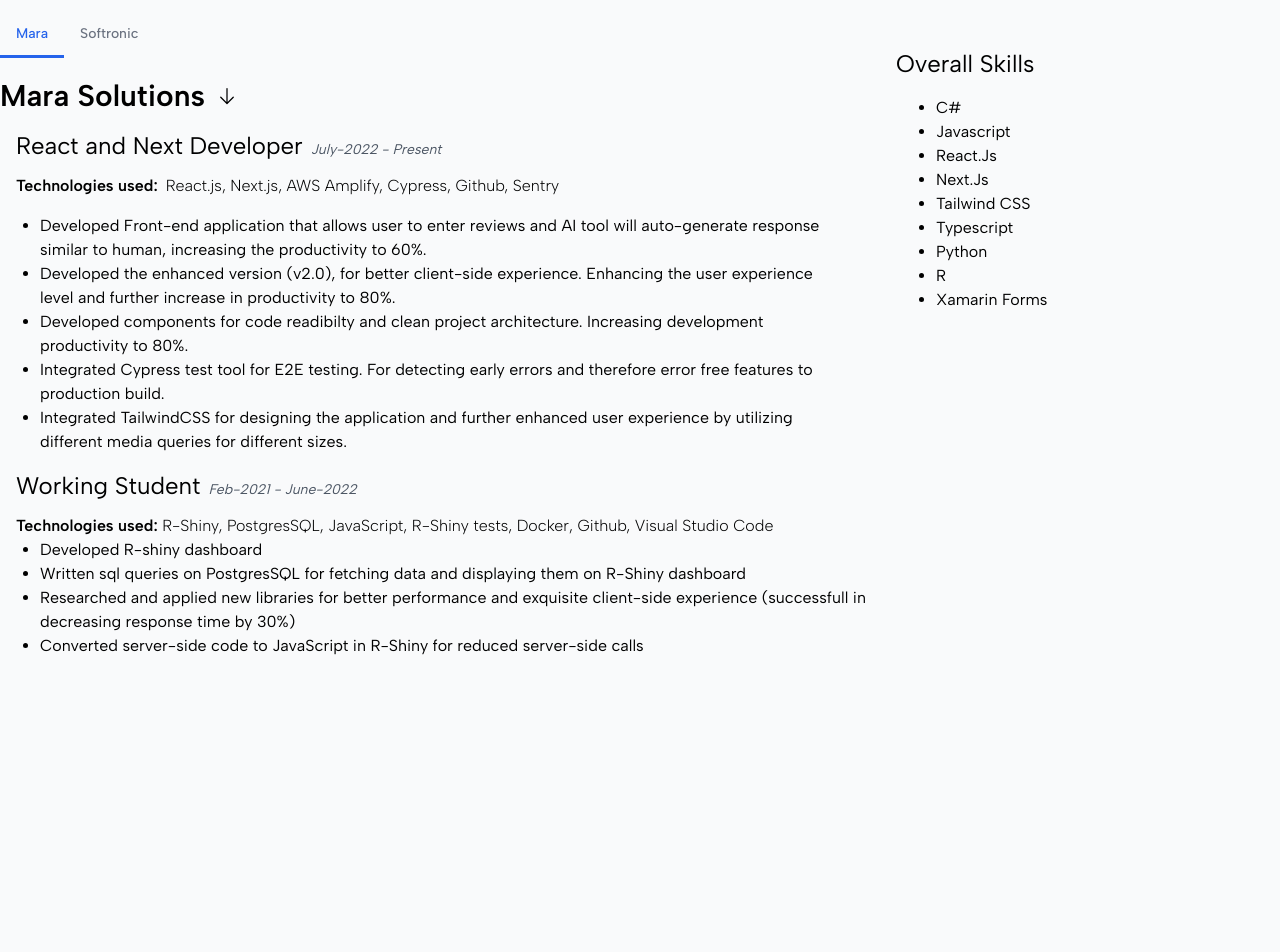
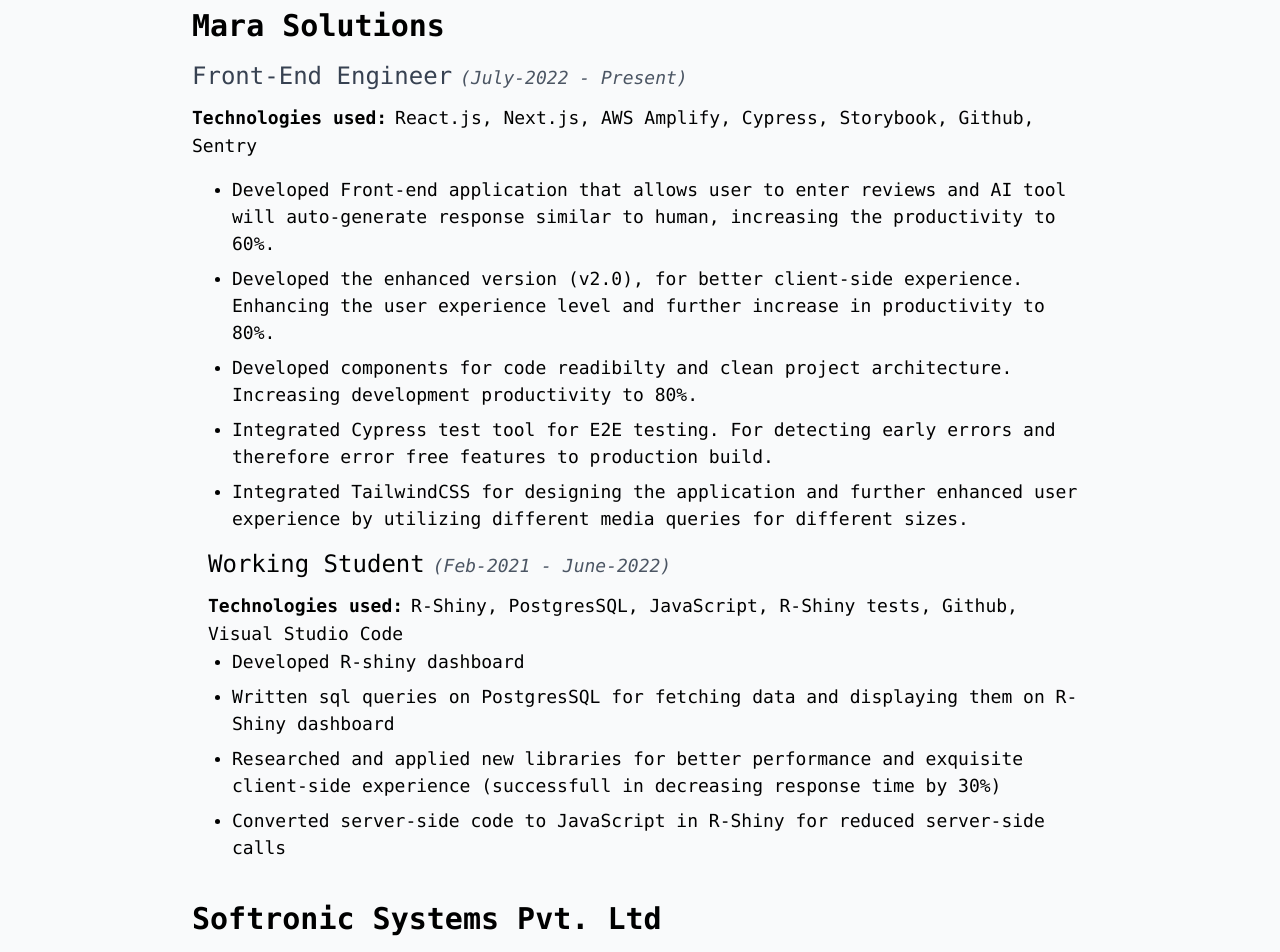
Before and after one commit to SheikhAfham-1993/myportfolio, a Next.js app: page /professional in a window 1280 px wide. Shown: the part 80-1032 px from the top of the page. Before the commit the page ends 800 px from the top, so only its background shows below. Built offline with nearby package versions, Linux system fonts and the light colour scheme.

Commit message:
added Professional section

```diff
--- a/app/Techstack/Techstack.js
+++ b/app/Techstack/Techstack.js
@@ -66,7 +66,7 @@
       <code className="text-2xl text-gray-700 font-semibold">Tech-stack</code>
       <ul className="list-disc px-5">
         {techStack.map((stack) => (
-          <li key={stack.id} className="cursor-pointer">
+          <li key={stack.id} className="cursor-pointer text-lg font-normal">
             <code>{stack.tippyContent}</code>
           </li>
         ))}
--- a/app/endorsments/page.js
+++ b/app/endorsments/page.js
@@ -7,7 +7,7 @@
     <Section>
       <div className="flex flex-col gap-y-6 max-w-4xl">
         <code className="text-2xl md:text-4xl text-gray-700 font-semibold">
-          {'<Colleagues I worked with />'}
+          {'<Endorsments />'}
         </code>
         <div className="grid grid-cols-1 md:grid-cols-2 gap-6">
           {myEndorsments.slice(0, 4).map((references, index) => (
--- a/app/professional/page.js
+++ b/app/professional/page.js
@@ -1,93 +1,16 @@
 'use client' // This is a client component
 
-import React, { useState } from 'react'
 import Mara from '@/components/Professional/Mara'
 import Softronic from '@/components/Professional/Softronic'
-import { classNames } from '@/lib/functions'
+import React from 'react'
 
 const Professional = () => {
-  const [activeTab, setActiveTab] = useState('#Mara')
-  const [tabs, setTabs] = useState([
-    {
-      name: 'Mara',
-      href: '#Mara',
-      current: true,
-    },
-    {
-      name: 'Softronic',
-      href: '#Softronic',
-      current: false,
-    },
-  ])
-
-  const switchTab = (e) => {
-    try {
-      setTabs(
-        tabs.map((tab) => {
-          if (tab.href == e) {
-            tab.current = true
-          } else {
-            tab.current = false
-          }
-          return tab
-        })
-      )
-
-      setActiveTab(e)
-    } catch (e) {
-      // console.log(e)
-    }
-  }
-
-  const returnAnchorTag = (tab) => {
-    return (
-      <a
-        key={tab.name}
-        href={tab.href}
-        onClick={() => switchTab(tab.href)}
-        className={classNames(
-          tab.current
-            ? 'border-blue-600 text-blue-600'
-            : 'border-transparent text-gray-500 hover:border-gray-300 hover:text-gray-700',
-          'group inline-flex items-center border-b-[3px] pt-4 pb-[11px] px-4 text-sm font-medium'
-        )}
-      >
-        <span className="whitespace-nowrap">{tab.name}</span>
-      </a>
-    )
-  }
-
   return (
-    <div className="flex flex-row w-full relative">
-      <div className="w-[70%] flex-1">
-        <nav>
-          <div className="flex flex-row flex-grow">
-            {tabs.map((tab, index) => (
-              <React.Fragment key={index}>
-                {returnAnchorTag(tab)}
-              </React.Fragment>
-            ))}
-          </div>
-        </nav>
-        <div className="py-5 w-[70%]">
-          {activeTab === '#Mara' && <Mara />}
-          {activeTab === '#Softronic' && <Softronic />}
-        </div>
-      </div>
-      <div className="w-[30%] flex-none fixed right-0 top-32">
-        <div className="flex flex-col gap-y-4">
-          <span className="text-2xl">Overall Skills</span>
-          <ul className="list-disc ml-10">
-            <li>C#</li>
-            <li>Javascript</li>
-            <li>React.Js</li>
-            <li>Next.Js</li>
-            <li>Tailwind CSS</li>
-            <li>Typescript</li>
-            <li>Python</li>
-            <li>R</li>
-            <li>Xamarin Forms</li>
-          </ul>
+    <div className="w-full flex flex-col">
+      <div className="flex justify-center w-full px-5 sm:px-14">
+        <div className="w-full flex flex-col max-w-4xl gap-y-10">
+          <Mara />
+          <Softronic />
         </div>
       </div>
     </div>
--- a/components/Modal/Modal.js
+++ b/components/Modal/Modal.js
@@ -45,14 +45,14 @@
                 leaveTo="opacity-0 scale-95"
               >
                 <Dialog.Panel
-                  className={`w-full lg:w-2/3 px-6 py-4 transform rounded-2xl bg-gray-200  text-left align-middle shadow-xl transition-all`}
+                  className={`w-full lg:w-2/5 px-6 py-4 transform rounded-2xl bg-gray-200  text-left align-middle shadow-xl transition-all`}
                 >
                   <Dialog.Title
                     as="h3"
                     className="text-lg font-bold leading-6 text-gray-700 pb-5"
                   >
                     <div className="flex flex-row">
-                      <code className="flex-none">Get in touch</code>
+                      <code className="flex-none text-xl">Get in touch</code>
                       <div className="flex-1 flex justify-end">
                         <XCircleIcon
                           onClick={closeModal}
--- a/components/Professional/Mara.js
+++ b/components/Professional/Mara.js
@@ -4,52 +4,62 @@
   return (
     <div className="flex flex-col gap-y-4">
       <div className="text-3xl font-semibold flex flex-row items-center space-x-3">
-        <span>Mara Solutions</span>
-        <Tippy content={'From recent to old'}>
-          <ArrowDownIcon className="inline-block h-5 w-5 focus:outline-none" />
-        </Tippy>
+        <code>Mara Solutions</code>
       </div>
 
       {/* React and Next js Developer */}
-      <div className="flex flex-col ">
-        <div className="ml-4">
-          <span className="text-2xl">React and Next Developer</span>
-          <span className="italic text-sm text-gray-600 ml-2">
-            July-2022 - Present
-          </span>
+      <div className="flex flex-col">
+        <div>
+          <code className="text-2xl text-gray-700">Front-End Engineer</code>
+          <code className="italic text-lg text-gray-600 ml-2 font-normal">
+            (July-2022 - Present)
+          </code>
           <div className="flex flex-row flex-wrap w-full gap-x-1 pt-3">
             <div className="inline-block">
-              <span className="font-semibold mr-2">Technologies used:</span>
-              <span className="font-light">
-                React.js, Next.js, AWS Amplify, Cypress, Github, Sentry
-              </span>
+              <code className="font-semibold mr-2 text-lg">
+                Technologies used:
+              </code>
+              <code className="text-lg">
+                React.js, Next.js, AWS Amplify, Cypress, Storybook, Github,
+                Sentry
+              </code>
             </div>
           </div>
         </div>
 
-        <ul className="list-disc ml-10 pt-4 w-[800px]">
+        <ul className="list-disc ml-10 pt-4 space-y-2">
           <li>
+            <code className="text-lg leading-normal">
               Developed Front-end application that allows user to enter reviews
-            and AI tool will auto-generate response similar to human, increasing
-            the productivity to 60%.
+              and AI tool will auto-generate response similar to human,
+              increasing the productivity to 60%.
+            </code>
           </li>
           <li>
+            <code className="text-lg leading-normal">
               Developed the enhanced version (v2.0), for better client-side
-            experience. Enhancing the user experience level and further increase
-            in productivity to 80%.
+              experience. Enhancing the user experience level and further
+              increase in productivity to 80%.
+            </code>
           </li>
           <li>
+            <code className="text-lg leading-normal">
               Developed components for code readibilty and clean project
               architecture. Increasing development productivity to 80%.
+            </code>
           </li>
           <li>
+            <code className="text-lg leading-normal">
               Integrated Cypress test tool for E2E testing. For detecting early
               errors and therefore error free features to production build.
+            </code>
           </li>
           <li>
+            <code className="text-lg leading-normal">
               Integrated TailwindCSS for designing the application and further
               enhanced user experience by utilizing different media queries for
               different sizes.
+            </code>
           </li>
         </ul>
       </div>
@@ -57,33 +67,45 @@
       {/* Section Working Student */}
       <div className="inline-block">
         <div className="ml-4">
-          <span className="text-2xl">Working Student</span>
-          <span className="italic text-sm text-gray-600 ml-2">
-            Feb-2021 - June-2022
-          </span>
-          <div className="font-semibold pt-3">
-            Technologies used:{' '}
-            <span className="font-light">
-              R-Shiny, PostgresSQL, JavaScript, R-Shiny tests, Docker, Github,
-              Visual Studio Code
-            </span>
+          <code className="text-2xl">Working Student</code>
+          <code className="italic text-lg text-gray-600 ml-2 font-normal">
+            (Feb-2021 - June-2022)
+          </code>
+          <div className="pt-3">
+            <code className="font-semibold mr-2 text-lg">
+              Technologies used:
+            </code>
+            <code className="text-lg">
+              R-Shiny, PostgresSQL, JavaScript, R-Shiny tests, Github, Visual
+              Studio Code
+            </code>
           </div>
         </div>
 
-        <ul className="list-disc ml-10">
-          <li>Developed R-shiny dashboard</li>
+        <ul className="list-disc ml-10 space-y-2">
           <li>
-            Written sql queries on PostgresSQL for fetching data and displaying
-            them on R-Shiny dashboard
+            <code className="text-lg leading-normal">
+              Developed R-shiny dashboard{' '}
+            </code>
           </li>
           <li>
-            Researched and applied new libraries for better performance and
-            exquisite client-side experience (successfull in decreasing response
-            time by 30%)
+            <code className="text-lg leading-normal">
+              Written sql queries on PostgresSQL for fetching data and
+              displaying them on R-Shiny dashboard
+            </code>
           </li>
           <li>
+            <code className="text-lg leading-normal">
+              Researched and applied new libraries for better performance and
+              exquisite client-side experience (successfull in decreasing
+              response time by 30%)
+            </code>
+          </li>
+          <li>
+            <code className="text-lg leading-normal">
               Converted server-side code to JavaScript in R-Shiny for reduced
               server-side calls
+            </code>
           </li>
         </ul>
       </div>
--- a/components/Professional/Softronic.js
+++ b/components/Professional/Softronic.js
@@ -5,132 +5,190 @@
   return (
     <div className="flex flex-col gap-y-4">
       <div className="text-3xl font-semibold flex flex-row items-center space-x-3">
-        <span>Softronic Systems Pvt. Ltd</span>
-        <Tippy content={'From recent to old'}>
-          <ArrowDownIcon className="inline-block h-5 w-5 focus:outline-none" />
-        </Tippy>
+        <code>Softronic Systems Pvt. Ltd</code>
       </div>
 
       {/* Section Software Engineer */}
       <div className="flex flex-col ">
-        <div className="ml-4">
-          <span className="text-xl">Software Engineer </span>
-          <span className="italic text-sm text-gray-500">
-            September-2017 - September-2019
-          </span>
+        <div>
+          <code className="text-2xl text-gray-700">Software Engineer </code>
+          <code className="italic text-lg text-gray-600 ml-2 font-normal">
+            (September-2017 - September-2019)
+          </code>
           <div className="flex flex-row flex-wrap w-full gap-x-1">
             <div className="inline-block">
-              <span className="font-semibold mr-2">Technologies used:</span>
-              <span className="font-light">
+              <code className="text-lg font-semibold mr-2">
+                Technologies used:
+              </code>
+              <code className="font-light text-lg">
                 ASP.NET, JQuery, Microsoft SQL Server, Xamarin, SOAP
                 Web-services, Team Foundation Server
-              </span>
+              </code>
             </div>
           </div>
         </div>
 
-        <ul className="list-disc ml-10 pt-4 w-[800px]">
+        <ul className="list-disc ml-10 pt-4">
           <li>
+            <code className="text-lg leading-normal">
               Developed & deployed a Web application using ASP.NET framework and
-            SQL database as backend with JavaScript as a client-side, resulting
-            in an estimated 15% decrease in development time.
+              SQL database as backend with JavaScript as a client-side,
+              resulting in an estimated 15% decrease in development time.
+            </code>
           </li>
           <li>
+            <code className="text-lg leading-normal">
               Fully converted the Xamarin android application to Xamarin Forms
               application. Making the application 60% more reachable to platform
               users other than android.
+            </code>
           </li>
-          <li>Actively participated in Research and Development tasks</li>
           <li>
+            <code className="text-lg leading-normal">
+              Actively participated in Research and Development tasks
+            </code>
+          </li>
+          <li>
+            <code className="text-lg leading-normal">
               Lead the team of 2 members for the development of Xamarin Mobile
               Application development
+            </code>
           </li>
           <li>
+            <code className="text-lg leading-normal">
               Spearheaded the development of 2 Xamarin C# mobile applications,
               increasing customer access to products by 35%.
+            </code>
           </li>
           <li>
+            <code className="text-lg leading-normal">
               Developed Xamarin.Forms application with more generalized code and
               less platform specific functionality which results in 50% faster
               shipping of the application.
+            </code>
           </li>
           <li>
+            <code className="text-lg leading-normal">
               Developed RestAPI’s as well as Web-services for data fetching
               purposes in collaboration with async technique.
+            </code>
           </li>
           <li>
-            Mentored developers to ensure the successful completion & deployment
-            of apps across Android platforms within 8 weeks
+            <code className="text-lg leading-normal">
+              Mentored developers to ensure the successful completion &
+              deployment of apps across Android platforms within 8 weeks
+            </code>
           </li>
           <li>
-            Directed maintenance & optimization activities for 2 existing mobile
-            applications, resulting in a 30% decrease in user complaints.
+            <code className="text-lg leading-normal">
+              Directed maintenance & optimization activities for 2 existing
+              mobile applications, resulting in a 30% decrease in user
+              complaints.
+            </code>
           </li>
           <li>
+            <code className="text-lg leading-normal">
               Successfully implemented iterations of quality assurance tests to
-            ensure high performance and user satisfaction, improving reliability
-            by 95%.
+              ensure high performance and user satisfaction, improving
+              reliability by 95%.
+            </code>
           </li>
-          <li>Used Javascript for better client side experience</li>
-          <li>Actively participated in Knowledge sharing-sessions</li>
+          <li>
+            <code className="text-lg leading-normal">
+              Used Javascript for better client side experience
+            </code>
+          </li>
+          <li>
+            <code className="text-lg leading-normal">
+              Actively participated in Knowledge sharing-sessions
+            </code>
+          </li>
         </ul>
       </div>
 
       {/* Section Junior Engineer */}
       <div className="inline-block">
         <div className="ml-4">
-          <span className="text-xl">Junior Software Engineer </span>
-          <span className="italic text-sm text-gray-500">
-            June-2016 - August-2017
-          </span>
+          <code className="text-xl">Junior Software Engineer </code>
+          <code className="italic text-lg text-gray-600 ml-2 font-normal">
+            (June-2016 - August-2017)
+          </code>
           <div className="font-semibold">
-            Technologies used:{' '}
-            <span className="font-light">
+            <code className="text-lg font-semibold mr-2">
+              Technologies used:
+            </code>
+            <code className="font-light text-lg ">
               ASP.NET, JQuery, Microsoft SQL Server
-            </span>
+            </code>
           </div>
         </div>
 
-        <ul className="list-disc ml-10 pt-4 w-[800px]">
+        <ul className="list-disc ml-10 pt-4">
           <li>
+            <code className="text-lg leading-normal">
               Member of Xamarin Mobile application team and developed android
               application increasing customer access to the product by 70%.
+            </code>
           </li>
           <li>
+            <code className="text-lg leading-normal">
               Refactor the code and converted server side code to client side
               making the application 80% faster and more responsive.
+            </code>
           </li>
           <li>
+            <code className="text-lg leading-normal">
               Took part in Knowledge sharing session and participated in sharing
-            the knowledge among the whole team about Xamarin Mobile application
-            development
+              the knowledge among the whole team about Xamarin Mobile
+              application development
+            </code>
           </li>
           <li>
+            <code className="text-lg leading-normal">
               Administrated the Team Foundation Server which leads to 100%
               productivity among the whole team.
+            </code>
           </li>
         </ul>
       </div>
       {/* Section Internship */}
       <div className="inline-block">
         <div className="ml-4">
-          <span className="text-xl">Internship </span>
-          <span className="italic text-sm text-gray-500">
-            Feb-2016 - May-2016
-          </span>
+          <code className="text-xl">Internship </code>
+          <code className="italic text-lg text-gray-600 ml-2 font-normal">
+            (Feb-2016 - May-2016)
+          </code>
           <div className="font-semibold">
-            Technologies used:{' '}
-            <span className="font-light">
+            <code className="text-lg font-semibold mr-2">
+              Technologies used:
+            </code>
+            <code className="font-light text-lg">
               ASP.NET, JQuery, Microsoft SQL Server
-            </span>
+            </code>
           </div>
         </div>
 
         <ul className="list-disc ml-10">
-          <li>Engaged in various Research and Development tasks</li>
-          <li>Responsible for Front-end design</li>
-          <li>Used Javascript for better client side experience</li>
-          <li>Actively participated in Knowledge sharing-sessions</li>
+          <li>
+            <code className="text-lg leading-normal">
+              Engaged in various Research and Development tasks{' '}
+            </code>
+          </li>
+          <li>
+            <code className="text-lg leading-normal">
+              Responsible for Front-end design{' '}
+            </code>
+          </li>
+          <li>
+            <code className="text-lg leading-normal">
+              Used Javascript for better client side experience{' '}
+            </code>
+          </li>
+          <li>
+            <code className="text-lg leading-normal">
+              Actively participated in Knowledge sharing-sessions{' '}
+            </code>
+          </li>
         </ul>
       </div>
     </div>
--- a/components/contact/Contact.js
+++ b/components/contact/Contact.js
@@ -24,6 +24,11 @@
           className="px-3 py-2 border border-gray-700 rounded-lg bg-gray-100 text-gray-700"
         ></textarea>
       </div>
+      <div className="w-full flex flex-row justify-end">
+        <button className="bg-gray-700 text-white rounded-lg w-fit px-3 py-2">
+          <code>Contact me</code>
+        </button>
+      </div>
     </div>
   )
 }
```
Also changed, not shown: app/Projects/Projects.js (+8 -13 lines). Lines whose indentation alone changed are shown as unchanged.
